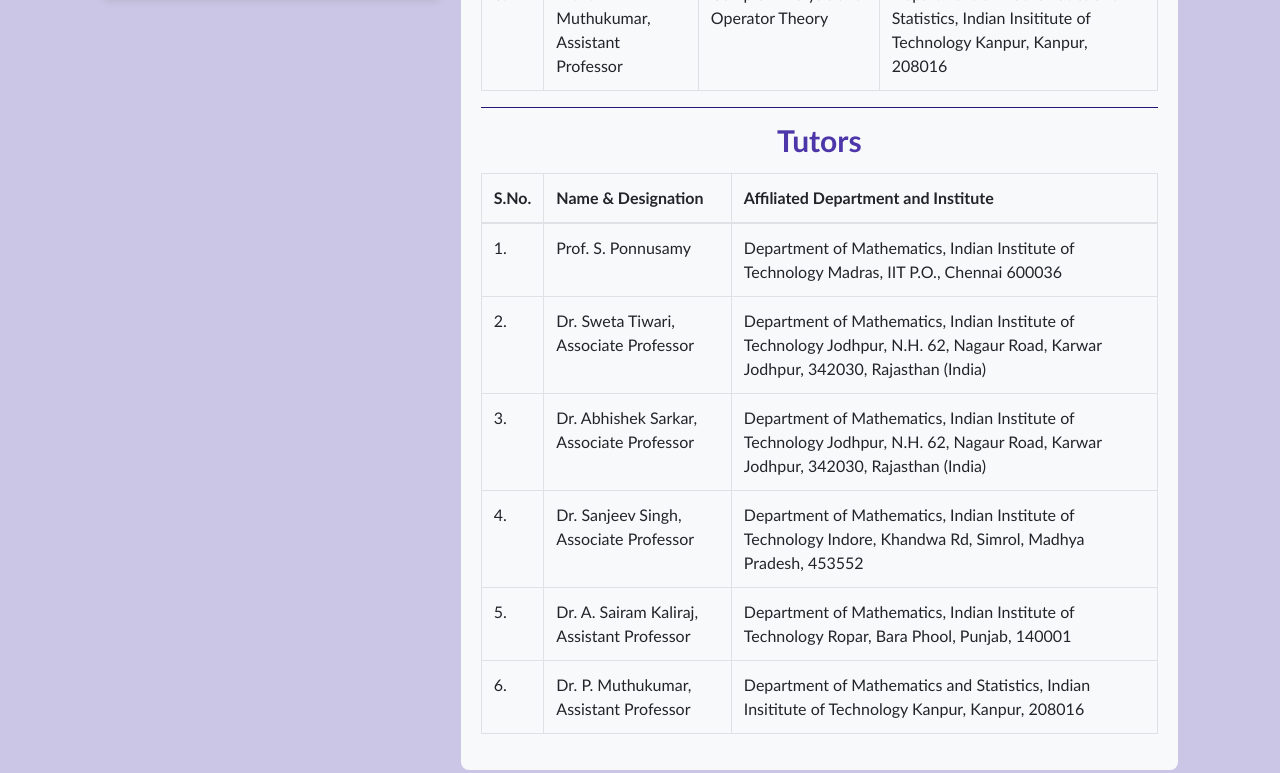
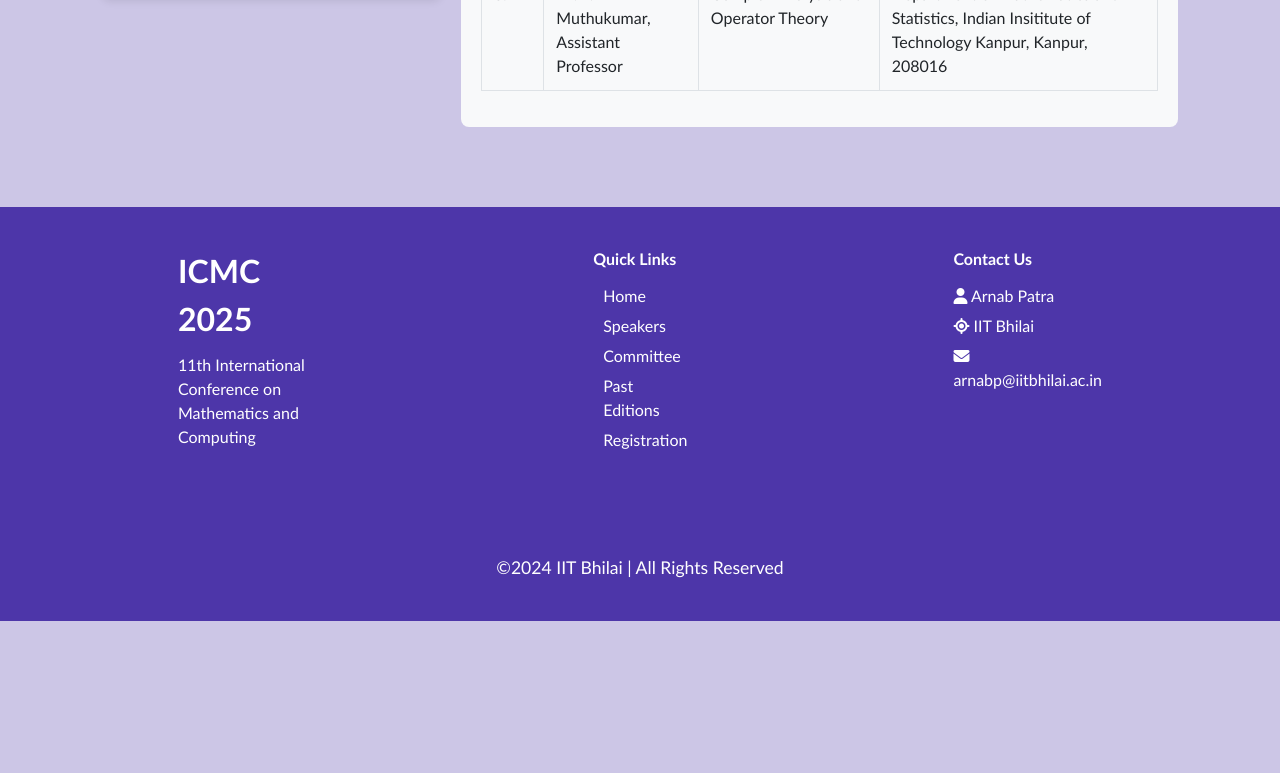
Before and after one commit to sooraj-reddy/ICMC-Website-2025, a plain HTML site: page workshop_speakers.html in a window 1280 px wide. Shown: the part 1067-1840 px from the top of the page. After the commit the page ends 1688 px from the top, so only its background shows below. Drawn offline with nearby package versions, Linux system fonts and the light colour scheme.

Commit message:
removed list of tutors

```diff
--- a/workshop_speakers.html
+++ b/workshop_speakers.html
@@ -112,51 +112,6 @@
                         </tr>
                     </tbody>
                 </table>
-        <div class="divider"></div>
-                <div class="titleStyleWorkshop1">
-                    Tutors
-                </div>
-                <table class="table table-bordered table-hover">
-                    <thead>
-                        <tr>
-                            <th>S.No.</th>
-                            <th>Name & Designation</th>
-                            <th>Affiliated Department and Institute</th>
-                        </tr>
-                    </thead>
-                    <tbody>
-                        <tr>
-                            <td>1.</td>
-                            <td>Prof. S. Ponnusamy</td>
-                            <td>Department of Mathematics, Indian Institute of Technology Madras, IIT P.O., Chennai 600036 </td>
-                        </tr>
-                        <tr>
-                            <td>2.</td>
-                            <td>Dr. Sweta Tiwari, Associate Professor </td>
-                            <td>Department of Mathematics, Indian Institute of Technology Jodhpur, N.H. 62, Nagaur Road, Karwar Jodhpur, 342030, Rajasthan (India)</td>
-                        </tr>
-                        <tr>
-                            <td>3.</td>
-                            <td>Dr. Abhishek Sarkar, Associate Professor</td>
-                            <td>Department of Mathematics, Indian Institute of Technology Jodhpur, N.H. 62, Nagaur Road, Karwar Jodhpur, 342030, Rajasthan (India)</td>
-                        </tr>
-                        <tr>
-                            <td>4.</td>
-                            <td>Dr. Sanjeev Singh, Associate Professor</td>
-                            <td>Department of Mathematics, Indian Institute of Technology Indore, Khandwa Rd, Simrol, Madhya Pradesh, 453552 </td>
-                        </tr>
-                        <tr>
-                            <td>5.</td>
-                            <td>Dr. A. Sairam Kaliraj, Assistant Professor </td>
-                            <td>Department of Mathematics, Indian Institute of Technology Ropar, Bara Phool, Punjab, 140001 </td>
-                        </tr>
-                        <tr>
-                            <td>6.</td>
-                            <td>Dr. P. Muthukumar, Assistant Professor</td>
-                            <td>Department of Mathematics and Statistics, Indian Insititute of Technology Kanpur, Kanpur, 208016 </td>
-                        </tr>
-                    </tbody>
-                </table>
             </div>
         </div>
     </div>
```
